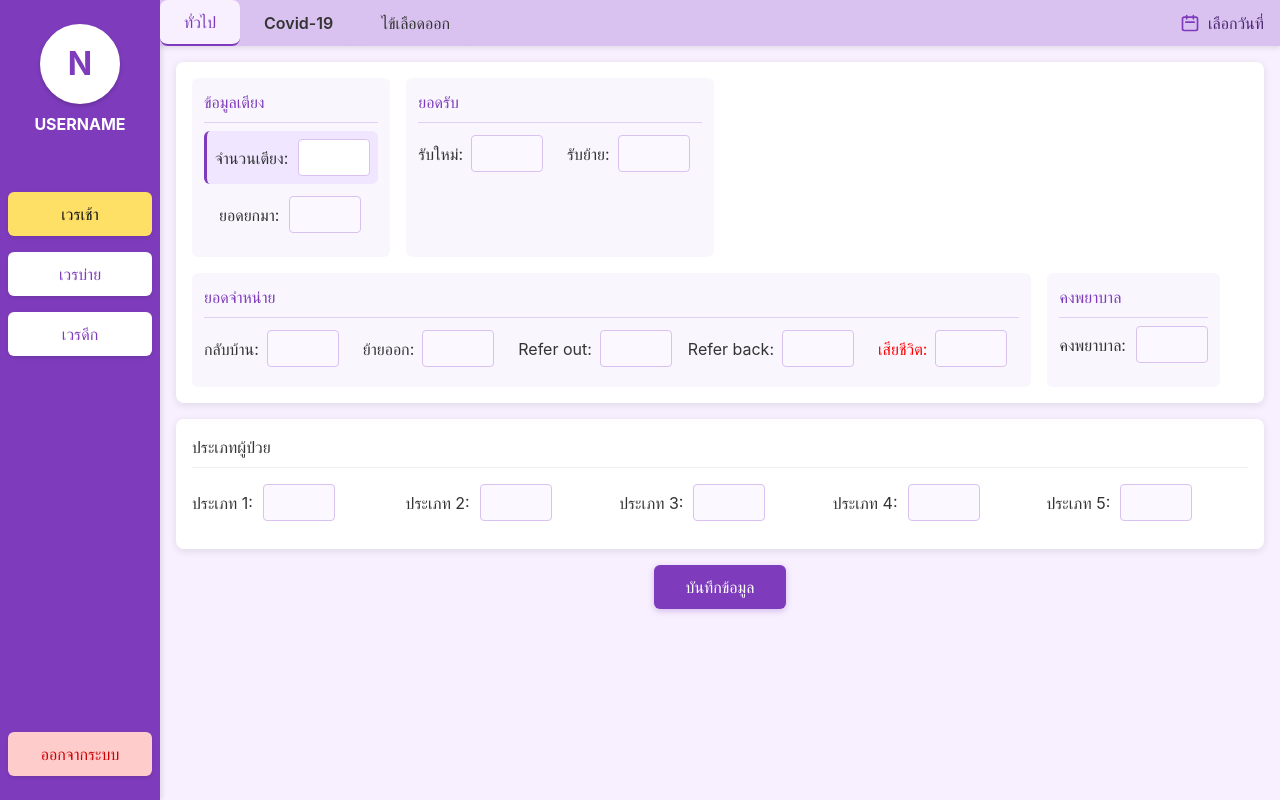
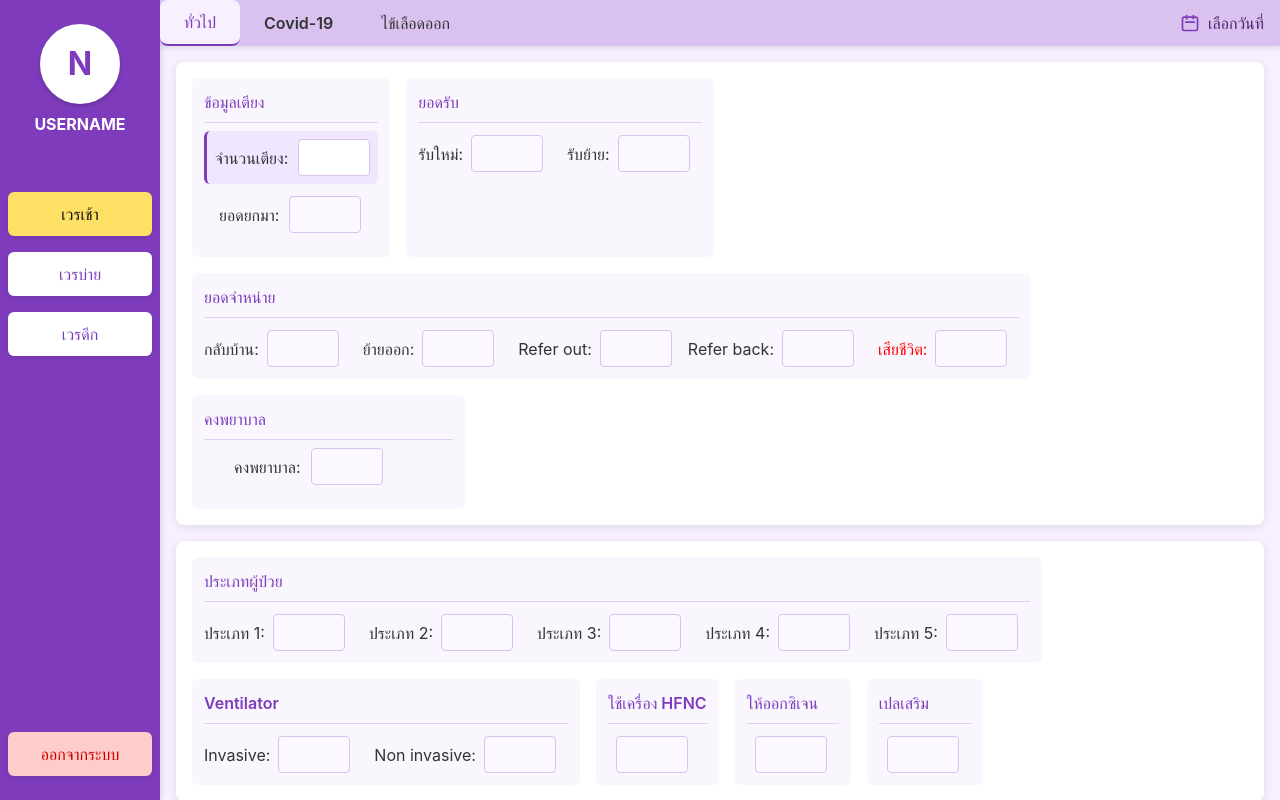
Before and after one commit to kurodung/recordday, a React (Vite) app: page / in a window 1280 px wide. Built offline with nearby package versions, Linux system fonts and the light colour scheme.

Commit message:
ver sub6

```diff
--- a/src/components/HospitalUI.jsx
+++ b/src/components/HospitalUI.jsx
@@ -93,7 +93,6 @@ export default function HospitalUI() {
 
               <div className="form-column">
                 <div className="section-header">ยอดจำหน่าย</div>
-                {/* แก้ไขตรงนี้ เพิ่มคลาส horizontal-inputs เพื่อให้แสดงผลในแนวนอน */}
                 <div className="horizontal-inputs">
                   <div className="input-group">
                     <label className="input-label">กลับบ้าน:</label>
@@ -122,18 +121,18 @@ export default function HospitalUI() {
               <div className="form-column">
                 <div className="section-label">คงพยาบาล</div>
                 <div className="input-group">
-                  <label className="input-label">คงพยาบาล:</label>
-                  <input type="number" className="input-field" min="0" />
+                  <label className="input-label" style={{paddingLeft: 30}}>คงพยาบาล:</label>
+                  <input type="number" className="input-field" style={{marginRight: 70}} min="0" />
                 </div>
               </div>
             </div>
           </div>
 
-
-          {/* ประเภทผู้ป่วย */}
           <div className="form-section">
-            <div className="section-title">ประเภทผู้ป่วย</div>
-            <div className="category-grid">
+            <div className="flex-grid">
+              <div className="form-column">
+                <div className="section-header">ประเภทผู้ป่วย</div>
+                <div className="horizontal-inputs">
                   <div className="input-group">
                     <label className="input-label">ประเภท 1:</label>
                     <input type="number" className="input-field" min="0" />
@@ -157,6 +156,211 @@ export default function HospitalUI() {
                 </div>
               </div>
 
+              <div className="form-column">
+                <div className="section-header">Ventilator</div>
+                <div className="horizontal-inputs">
+                  <div className="input-group">
+                    <label className="input-label">Invasive:</label>
+                    <input type="number" className="input-field" min="0" />
+                  </div>
+                  <div className="input-group">
+                    <label className="input-label">Non invasive:</label>
+                    <input type="number" className="input-field" min="0" />
+                  </div>
+                </div>
+              </div>
+
+              <div className="form-column">
+                <div className="section-header">ใช้เครื่อง HFNC</div>
+                <div className="horizontal-inputs">
+                  <div className="input-group">
+                    <label className="input-label"></label>
+                    <input type="number" className="input-field" min="0" />
+                  </div>
+                </div>
+              </div>
+
+              <div className="form-column">
+                <div className="section-header">ให้ออกซิเจน</div>
+                <div className="horizontal-inputs">
+                  <div className="input-group">
+                    <label className="input-label"></label>
+                    <input type="number" className="input-field" min="0" />
+                  </div>
+                </div>
+              </div>
+
+              <div className="form-column">
+                <div className="section-header">เปลเสริม</div>
+                <div className="horizontal-inputs">
+                  <div className="input-group">
+                    <label className="input-label"></label>
+                    <input type="number" className="input-field" min="0" />
+                  </div>
+                </div>
+              </div>
+            </div>
+          </div>
+
+          <div className="form-section">
+            <div className="flex-grid">
+              <div className="form-column">
+                <div className="section-header">PAS</div>
+                <div className="horizontal-inputs">
+                  <div className="input-group">
+                    <label className="input-label"></label>
+                    <input type="number" className="input-field" min="0" />
+                  </div>
+                </div>
+              </div>
+
+              <div className="form-column">
+                <div className="section-header">CPR</div>
+                <div className="horizontal-inputs">
+                  <div className="input-group">
+                    <label className="input-label"></label>
+                    <input type="number" className="input-field" min="0" />
+                  </div>
+                </div>
+              </div>
+
+              <div className="form-column">
+                <div className="section-header">Pre OP</div>
+                <div className="horizontal-inputs">
+                  <div className="input-group">
+                    <label className="input-label"></label>
+                    <input type="number" className="input-field" min="0" />
+                  </div>
+                </div>
+              </div>
+
+              <div className="form-column">
+                <div className="section-header">Post OP</div>
+                <div className="horizontal-inputs">
+                  <div className="input-group">
+                    <label className="input-label"></label>
+                    <input type="number" className="input-field" min="0" />
+                  </div>
+                </div>
+              </div>
+
+              <div className="form-column">
+                <div className="section-header">ติดเชื้อดื้อยา(XDR/CRE/VRE)</div>
+                <div className="horizontal-inputs">
+                  <div className="input-group">
+                    <label className="input-label"></label>
+                    <input type="number" className="input-field" min="0"  style={{ display: "block", margin: "0 auto" }}/>
+                  </div>
+                </div>
+              </div>
+
+              <div className="form-column">
+                <div className="section-header">GCS</div>
+                <div className="horizontal-inputs">
+                  <div className="input-group">
+                    <label className="input-label"></label>
+                    <input type="number" className="input-field" min="0"  style={{ display: "block", margin: "0 auto" }}/>
+                  </div>
+                </div>
+              </div>
+
+              <div className="form-column">
+                <div className="section-header">Strokeในตึก</div>
+                <div className="horizontal-inputs">
+                  <div className="input-group">
+                    <label className="input-label"></label>
+                    <input type="number" className="input-field" min="0"  style={{ display: "block", margin: "0 auto" }}/>
+                  </div>
+                </div>
+              </div>
+
+              <div className="form-column">
+                <div className="section-header">จิตเวชในตึก</div>
+                <div className="horizontal-inputs">
+                  <div className="input-group">
+                    <label className="input-label"></label>
+                    <input type="number" className="input-field" min="0"  style={{ display: "block", margin: "0 auto" }}/>
+                  </div>
+                </div>
+              </div>
+
+              <div className="form-column">
+                <div className="section-header">นักโทษในตึก</div>
+                <div className="horizontal-inputs">
+                  <div className="input-group">
+                    <label className="input-label"></label>
+                    <input type="number" className="input-field" min="0" />
+                  </div>
+                </div>
+              </div>
+
+              <div className="form-column">
+                <div className="section-header">พยาบาลหัวหน้าเวร</div>
+                <div className="horizontal-inputs">
+                  <div className="input-group">
+                    <label className="input-label"></label>
+                    <input type="number" className="input-field" min="0" />
+                  </div>
+                </div>
+              </div>
+            </div>
+          </div>
+
+          <div className="form-section">
+            <div className="flex-grid">
+              <div className="form-column">
+                <div className="section-header">PAS</div>
+                <div className="horizontal-inputs">
+                  <div className="input-group">
+                    <label className="input-label"></label>
+                    <input type="number" className="input-field" min="0" />
+                  </div>
+                </div>
+              </div>
+
+              <div className="form-column">
+                <div className="section-header">CPR</div>
+                <div className="horizontal-inputs">
+                  <div className="input-group">
+                    <label className="input-label"></label>
+                    <input type="number" className="input-field" min="0" />
+                  </div>
+                </div>
+              </div>
+
+              <div className="form-column">
+                <div className="section-header">Pre OP</div>
+                <div className="horizontal-inputs">
+                  <div className="input-group">
+                    <label className="input-label"></label>
+                    <input type="number" className="input-field" min="0" />
+                  </div>
+                </div>
+              </div>
+
+              <div className="form-column">
+                <div className="section-header">Post OP</div>
+                <div className="horizontal-inputs">
+                  <div className="input-group">
+                    <label className="input-label"></label>
+                    <input type="number" className="input-field" min="0" />
+                  </div>
+                </div>
+              </div>
+
+              <div className="form-column">
+                <div className="section-header">ติดเชื้อดื้อยา(XDR/CRE/VRE)</div>
+                <div className="horizontal-inputs">
+                  <div className="input-group">
+                    <label className="input-label"></label>
+                    <input type="number" className="input-field" min="0"  style={{ display: "block", margin: "0 auto" }}/>
+                  </div>
+                </div>
+              </div>
+
+            </div>
+          </div>
+
           {/* ปุ่มบันทึก */}
           <div className="button-container">
             <button className="save-button">บันทึกข้อมูล</button>
--- a/src/styles/HospitalUI.css
+++ b/src/styles/HospitalUI.css
@@ -201,6 +201,7 @@ body {
   flex-direction: row;
   flex-wrap: wrap;
   gap: 12px;
+  justify-content:"center";
   align-items: center;
 }
 
@@ -219,6 +220,14 @@ body {
 
 /* เพิ่มคลาสสำหรับส่วนหัว section */
 .section-header {
+  font-weight: 600;
+  color: #7e3cbd;
+  padding-bottom: 8px;
+  margin-bottom: 12px;
+  border-bottom: 1px solid #e0d0f5;
+}
+
+.section-header-one {
   font-weight: 600;
   color: #7e3cbd;
   padding-bottom: 8px;
```
Lines whose indentation alone changed are shown as unchanged.
